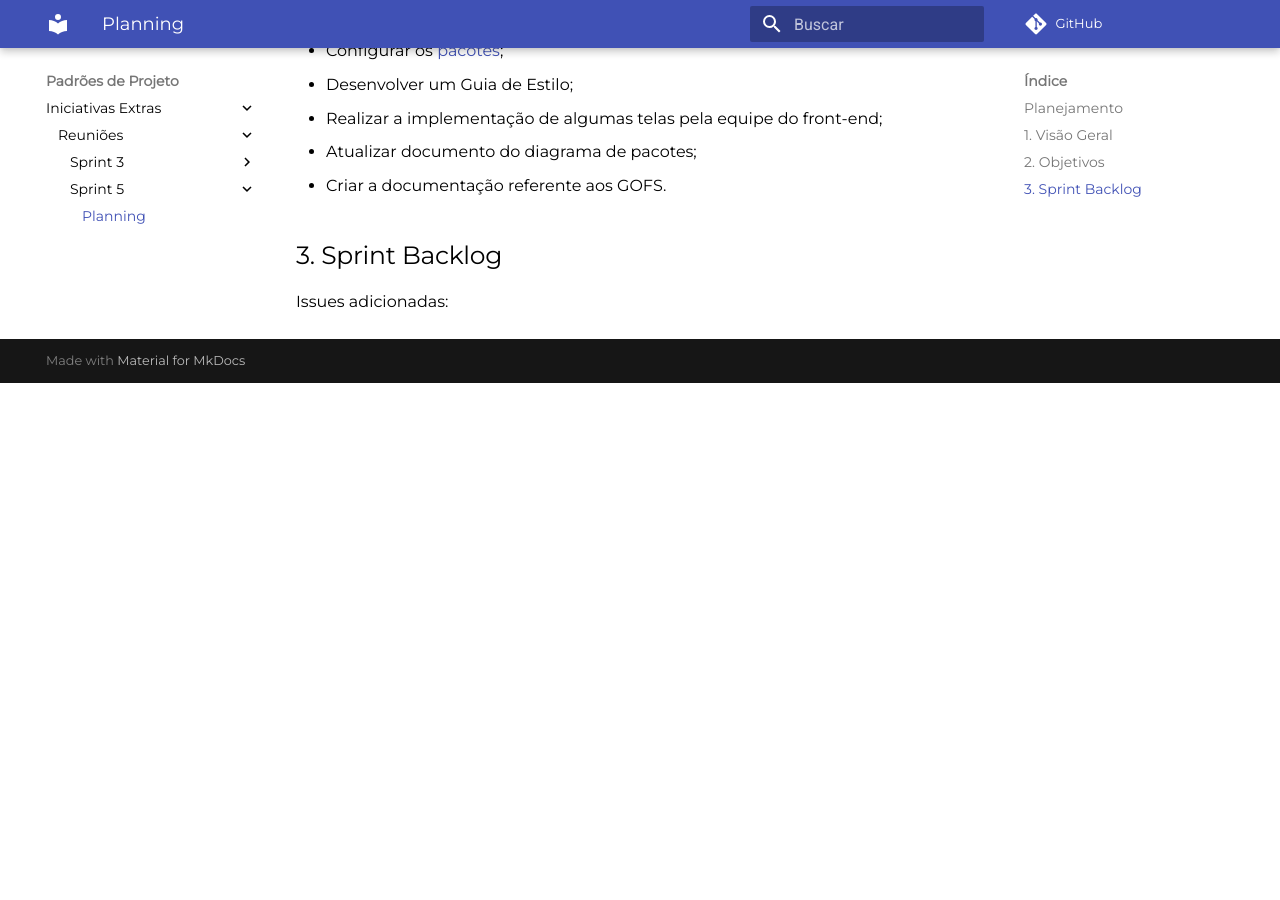
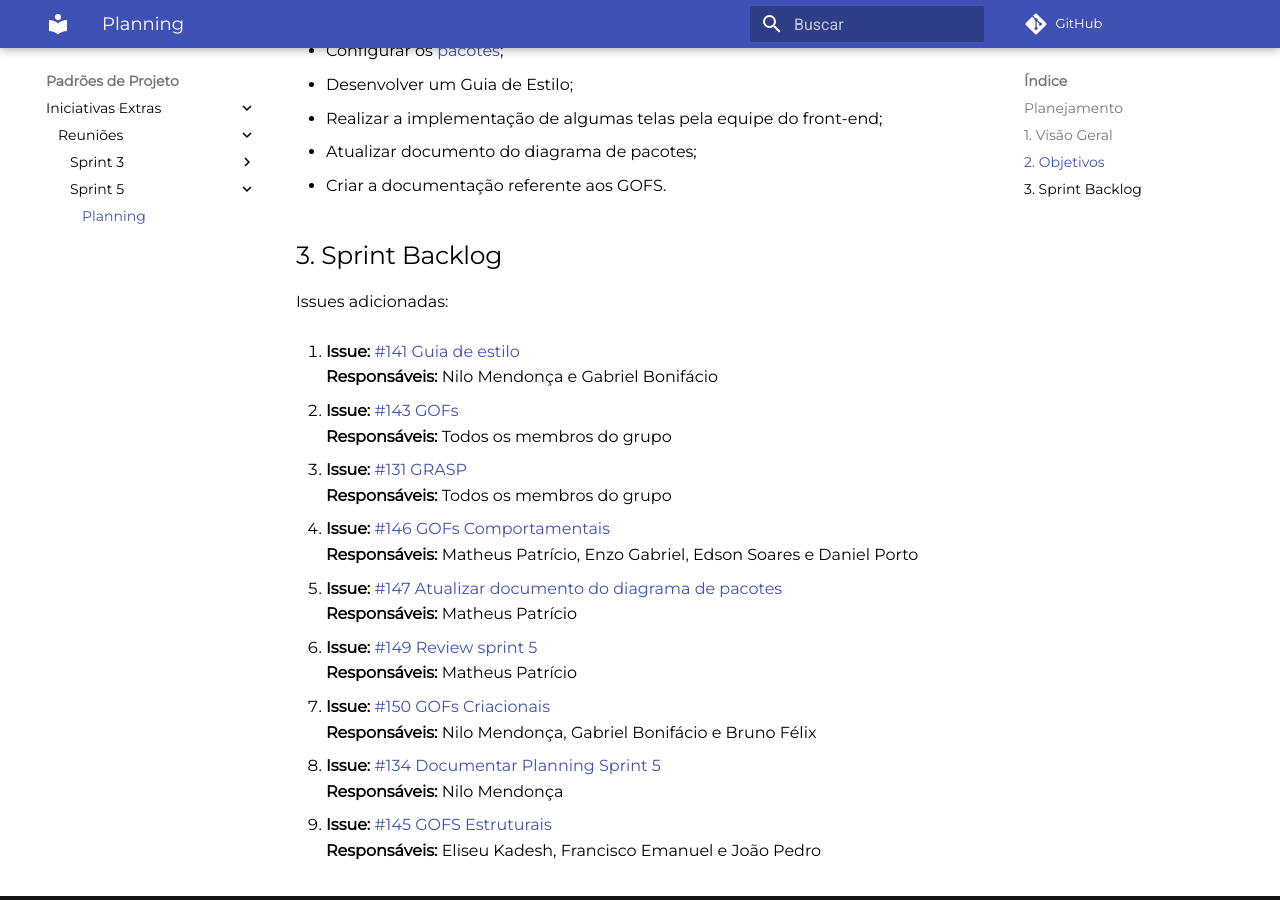
Before and after one commit to UnBArqDsw2021-1/2021.1_G6_Curumim, an MkDocs documentation site: the page built from docs/reunioes/sprints/planning-sprint5.md, in a window 1280 px wide and 900 px high, scrolled down 811 px. Built offline with MkDocs 1.6.1 and Material for MkDocs 9.7.7, drawn with Linux system fonts in a browser that asks for light colours; comment, search, counter and statistics services are not loaded; before the commit the page ends 1194 px from its top, so only the background shows below that.

Commit message:
doc(#134) Adição da Sprint backlog

```diff
--- a/docs/reunioes/sprints/planning-sprint5.md
+++ b/docs/reunioes/sprints/planning-sprint5.md
@@ -26,3 +26,30 @@ A [Sprint 5](https://github.com/UnBArqDsw2021-1/2021.1_G6_Curumim/milestone/7) t
 
 ## 3. Sprint Backlog
 Issues adicionadas:
+
+1. **Issue:** [#141 Guia de estilo](https://github.com/UnBArqDsw2021-1/2021.1_G6_Curumim/issues/141)<br>
+**Responsáveis:** Nilo Mendonça e Gabriel Bonifácio<br>
+
+2. **Issue:** [#143 GOFs](https://github.com/UnBArqDsw2021-1/2021.1_G6_Curumim/issues/143)<br>
+**Responsáveis:** Todos os membros do grupo<br>
+
+3. **Issue:** [#131 GRASP](https://github.com/UnBArqDsw2021-1/2021.1_G6_Curumim/issues/131)<br>
+**Responsáveis:** Todos os membros do grupo<br>
+
+4. **Issue:** [#146 GOFs Comportamentais](https://github.com/UnBArqDsw2021-1/2021.1_G6_Curumim/issues/146)<br>
+**Responsáveis:** Matheus Patrício, Enzo Gabriel, Edson Soares e Daniel Porto<br>
+
+5. **Issue:** [#147 Atualizar documento do diagrama de pacotes](https://github.com/UnBArqDsw2021-1/2021.1_G6_Curumim/issues/147)<br>
+**Responsáveis:** Matheus Patrício<br>
+
+6. **Issue:** [#149 Review sprint 5](https://github.com/UnBArqDsw2021-1/2021.1_G6_Curumim/issues/149)<br>
+**Responsáveis:** Matheus Patrício<br>
+
+7. **Issue:** [#150 GOFs Criacionais](https://github.com/UnBArqDsw2021-1/2021.1_G6_Curumim/issues/150)<br>
+**Responsáveis:** Nilo Mendonça, Gabriel Bonifácio e Bruno Félix<br>
+
+8. **Issue:** [#134 Documentar Planning Sprint 5](https://github.com/UnBArqDsw2021-1/2021.1_G6_Curumim/issues/134)<br>
+**Responsáveis:** Nilo Mendonça<br>
+
+9. **Issue:** [#145 GOFS Estruturais](https://github.com/UnBArqDsw2021-1/2021.1_G6_Curumim/issues/145)<br>
+**Responsáveis:** Eliseu Kadesh, Francisco Emanuel e João Pedro<br>
```
